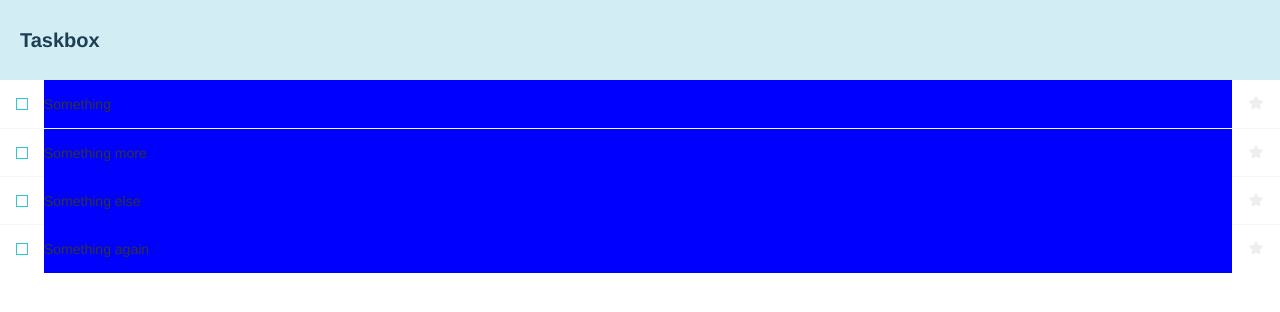
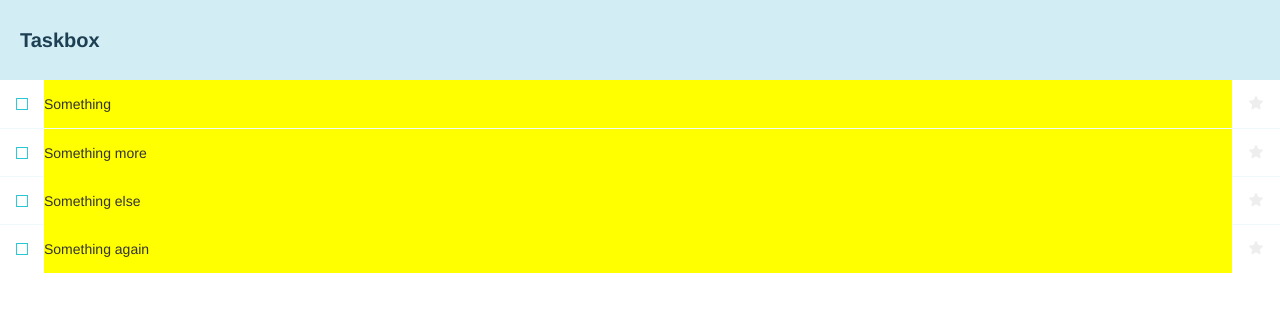
Before and after one commit to viktor0019/storybook.js.org_tutorial_1, a Vue app: page / in a window 1280 px wide. Shown: the top 312 px of the page. Built offline with nearby package versions, Linux system fonts and the light colour scheme; a web font is replaced by a local one.

Commit message:
change task background to yelow

```diff
--- a/src/components/Task.vue
+++ b/src/components/Task.vue
@@ -8,7 +8,7 @@
         </label>
         <label :for="'title-' + task.id" :aria-label="task.title" class="title">
             <input type="text" readonly :value="task.title" :id="'title-' + task.id" name="title"
-                placeholder="Input title" style="background: blue" />
+                placeholder="Input title" style="background: yellow" />
             />
         </label>
         <button v-if="!isChecked" class="pin-button" @click="pinTask" :id="'pinTask-' + task.id"
```
